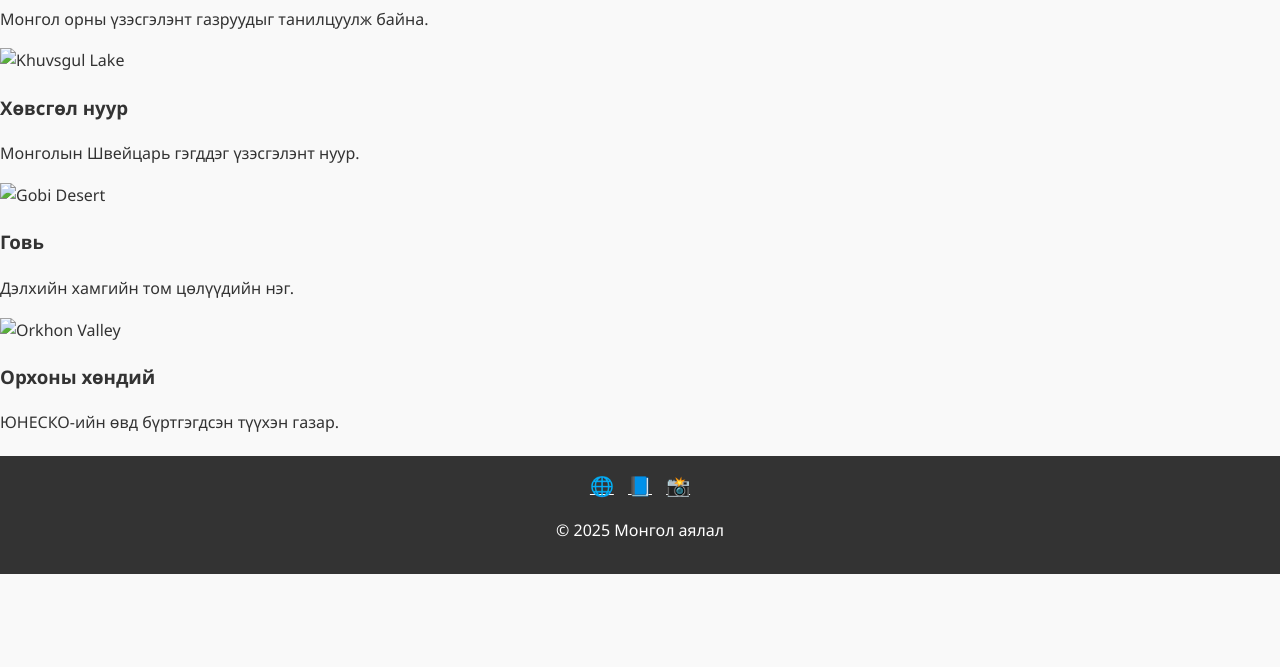
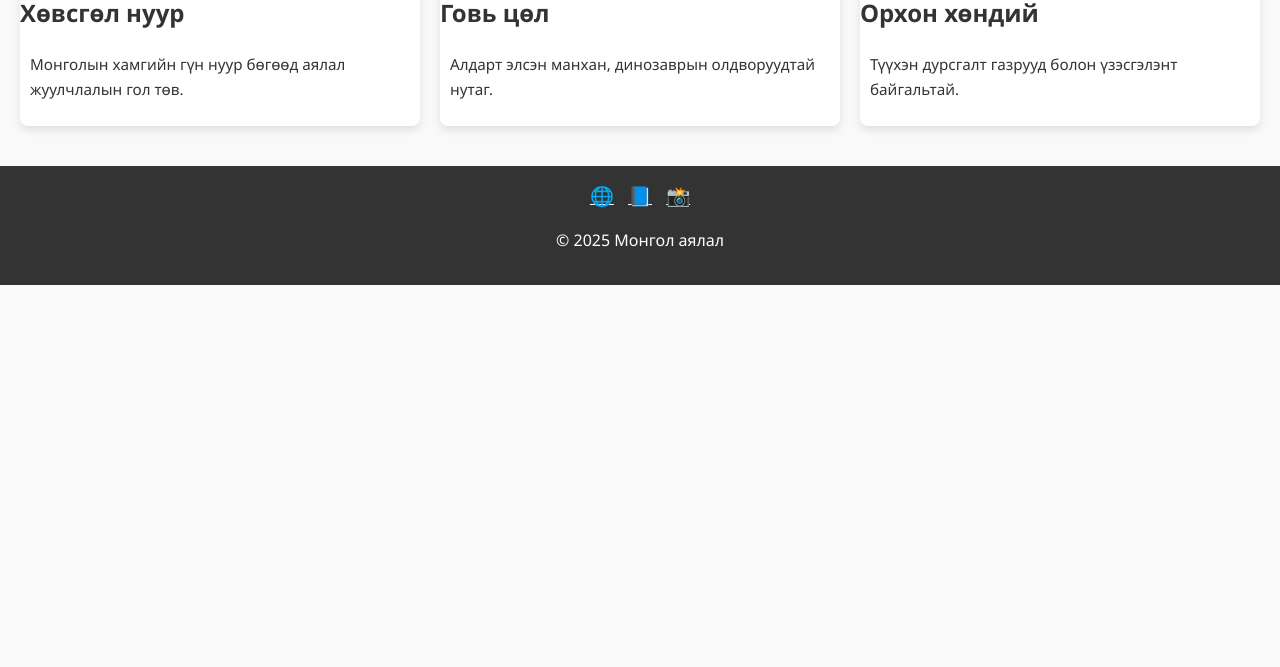
Before and after one commit to davaaka/minii-aylal, a plain HTML site: page destinations.html in a window 1280 px wide. Shown: the part 133-800 px from the top of the page. Drawn offline with Linux system fonts and the light colour scheme.

Commit message:
Update destinations.html

```diff
--- a/destinations.html
+++ b/destinations.html
@@ -3,7 +3,7 @@
 <head>
   <meta charset="UTF-8">
   <meta name="viewport" content="width=device-width, initial-scale=1.0">
-  <title data-mn="Очих газрууд" data-en="Destinations">Очих газрууд</title>
+  <title data-mn="Очих газрууд - Монгол аялал" data-en="Destinations - Mongolia Travel">Очих газрууд - Монгол аялал</title>
   <link rel="stylesheet" href="style.css">
 </head>
 <body>
@@ -12,7 +12,7 @@
   <header>
     <div class="logo">
       <img src="logo.png" alt="Logo">
-      <h1 data-mn="Монгол аялал" data-en="Mongolia Travel">Монгол аялал</h1>
+      <h1 id="site-title" data-mn="Монгол аялал" data-en="Mongolia Travel">Монгол аялал</h1>
     </div>
 
     <!-- Language Switch -->
@@ -30,41 +30,31 @@
     </nav>
   </header>
 
-  <!-- Destinations Section -->
-  <section class="destinations">
-    <h2 data-mn="Очих газрууд" data-en="Destinations">Очих газрууд</h2>
-    <p data-mn="Монгол орны үзэсгэлэнт газруудыг танилцуулж байна."
-       data-en="Introducing the most beautiful destinations in Mongolia.">
-      Монгол орны үзэсгэлэнт газруудыг танилцуулж байна.
-    </p>
-
-    <div class="destination-list">
-      <div class="destination-item">
-        <img src="khuvsgul.jpg" alt="Khuvsgul Lake">
-        <h3 data-mn="Хөвсгөл нуур" data-en="Khuvsgul Lake">Хөвсгөл нуур</h3>
-        <p data-mn="Монголын Швейцарь гэгддэг үзэсгэлэнт нуур."
-           data-en="A stunning lake often called the Switzerland of Mongolia.">
-          Монголын Швейцарь гэгддэг үзэсгэлэнт нуур.
-        </p>
-      </div>
-
-      <div class="destination-item">
-        <img src="gobi.jpg" alt="Gobi Desert">
-        <h3 data-mn="Говь" data-en="Gobi Desert">Говь</h3>
-        <p data-mn="Дэлхийн хамгийн том цөлүүдийн нэг."
-           data-en="One of the largest deserts in the world.">
-          Дэлхийн хамгийн том цөлүүдийн нэг.
-        </p>
-      </div>
-
-      <div class="destination-item">
-        <img src="orkhon.jpg" alt="Orkhon Valley">
-        <h3 data-mn="Орхоны хөндий" data-en="Orkhon Valley">Орхоны хөндий</h3>
-        <p data-mn="ЮНЕСКО-ийн өвд бүртгэгдсэн түүхэн газар."
-           data-en="A UNESCO World Heritage historical site.">
-          ЮНЕСКО-ийн өвд бүртгэгдсэн түүхэн газар.
-        </p>
-      </div>
+  <!-- Main Content -->
+  <section class="destinations-list">
+    <div class="destination">
+      <img src="destination1.jpg" alt="Хөвсгөл нуур">
+      <h2 data-mn="Хөвсгөл нуур" data-en="Lake Khuvsgul">Хөвсгөл нуур</h2>
+      <p data-mn="Монголын хамгийн гүн нуур бөгөөд аялал жуулчлалын гол төв."
+         data-en="The deepest lake in Mongolia and a major travel destination.">
+        Монголын хамгийн гүн нуур бөгөөд аялал жуулчлалын гол төв.
+      </p>
+    </div>
+    <div class="destination">
+      <img src="destination2.jpg" alt="Говь цөл">
+      <h2 data-mn="Говь цөл" data-en="Gobi Desert">Говь цөл</h2>
+      <p data-mn="Алдарт элсэн манхан, динозаврын олдворуудтай нутаг."
+         data-en="Famous for sand dunes and dinosaur fossils.">
+        Алдарт элсэн манхан, динозаврын олдворуудтай нутаг.
+      </p>
+    </div>
+    <div class="destination">
+      <img src="destination3.jpg" alt="Орхон хөндий">
+      <h2 data-mn="Орхон хөндий" data-en="Orkhon Valley">Орхон хөндий</h2>
+      <p data-mn="Түүхэн дурсгалт газрууд болон үзэсгэлэнт байгальтай."
+         data-en="Rich in history and natural beauty.">
+        Түүхэн дурсгалт газрууд болон үзэсгэлэнт байгальтай.
+      </p>
     </div>
   </section>
 
```
